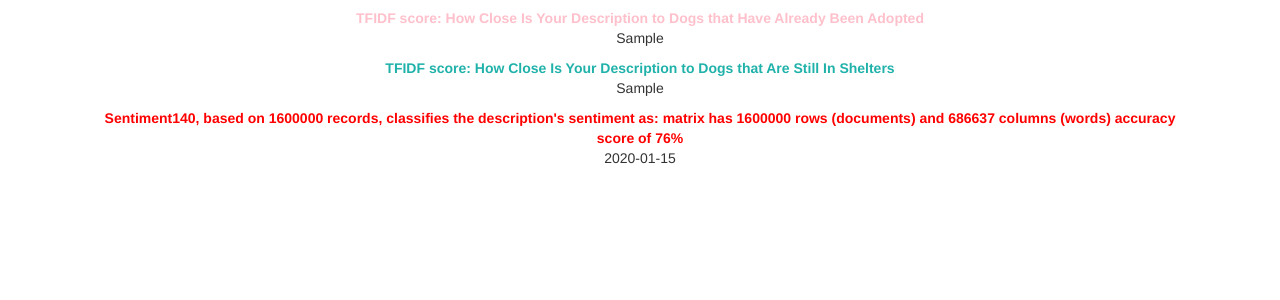
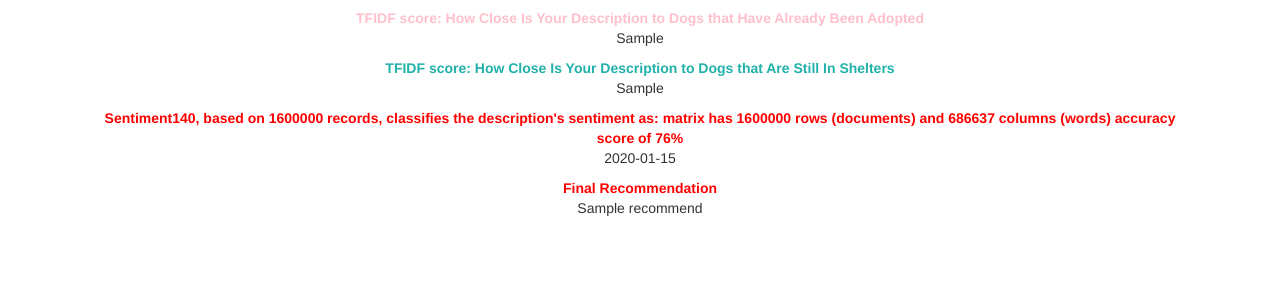
Before and after one commit to elsaVelazquez/faster-pet-adoption-app, a Flask app: template app/templates/predict.html in a window 1280 px wide. Shown: the part 305-605 px from the top of the page. Run offline with Flask 2, Linux system fonts and the light colour scheme; the template is opened without the code that fills it: most values are stand-ins (such as "Sample title", 1, 10 or a date in 2020); parts of the project's set-up code (start-up, migrations or seed data) failed here and were passed over.

Commit message:
printingout 2 separate values and recommendation

```diff
--- a/app/app.py
+++ b/app/app.py
@@ -27,11 +27,27 @@ def predict():
     """
     data = str(request.form['article_body']) #user input
     pred = str(clf.predict_one([data]))
-    tf_adopted = (clf.tfidf_adopted([data]))
+    # tf_adopted = (clf.tfidf_adopted([data]))
+    #cosim
+    tf_adopted_ = (clf.tfidf_adopted([data]))
+    tf_adopted_str = str(tf_adopted_['cos_sim'][0:])
+    tf_adopted = tf_adopted_str[1:10]
+
     tf_adoptable_ = (clf.tfidf_adoptable([data]))
-    tf_adoptable = tf_adoptable_['cos_sim'][1:]
+    tf_adoptable_str = str(tf_adoptable_['cos_sim'][1:])
+    tf_adoptable = tf_adoptable_str[1:10]
     sentim = (my_sentim.sentiment_([data]))
-    return render_template('predict.html', description=data, predicted=pred, cosim_adopted=tf_adopted, cosim_adoptable=tf_adoptable, sentiment=sentim)
+    # if tf_adoptable > tf_adopted:
+    #     tf_adoptable = "change description"
+    if float(tf_adoptable) > float(tf_adopted):
+        rec = "Change the description."
+    elif (float(tf_adopted) >  float(tf_adoptable)):
+        rec = "Keep the description."
+    else:
+        "Please check your input and try again."
+
+
+    return render_template('predict.html', description=data, predicted=pred, cosim_adopted=tf_adopted, cosim_adoptable=tf_adoptable, sentiment=sentim, recommend = rec)
 
 @app.route('/about', methods=['GET'])
 def about():
--- a/app/predict_one.py
+++ b/app/predict_one.py
@@ -172,6 +172,10 @@ class TextClassifier(object):
         # # print(dataf['cos_sim'][0])
         # return dataf['cos_sim'][0]
 
+    def recommend(tfidf_adoptable, tfidf_adopted):
+        print(tfidf_adoptable)
+        a = tfidf_adoptable
+        print("recommed passed: ", a)
 
 class SentimAnalysis(object):
     def __init__(self):
@@ -224,7 +228,7 @@ if __name__ == '__main__':
 
     # res_tfidf_adoptable = my_classifier.tfidf_adoptable(str(test_string_pred));
     # print(res_tfidf_adoptable);
-
+    # my_classifier.recommend(my_classifier.tfidf_adopted) #(my_classifier.tfidf_adoptable, my_classifier.tfidf_adopted)
     # test_string_pred = ['bad, bad dog']
     # res_sentiment = my_sentim.sentiment_((test_string_pred));
     # print("Your input invokes the following sentiment: ", res_sentiment);
--- a/app/templates/predict.html
+++ b/app/templates/predict.html
@@ -50,6 +50,8 @@
       <p>{{ cosim_adoptable }}</p>
       <span style="color: red; font-weight: bold;">Sentiment140, based on 1600000 records, classifies the description's sentiment as: matrix has 1600000 rows (documents) and 686637 columns (words) accuracy score of  76% </span>
       <p>{{ sentiment }}</p>
+      <span style="color: red; font-weight: bold;">Final Recommendation</span>
+      <p>{{ recommend }}</p>
 
     </div>
 
```
